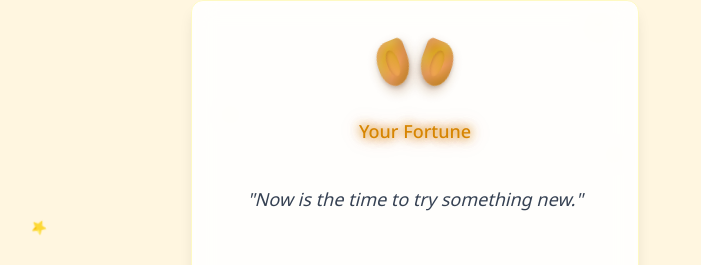
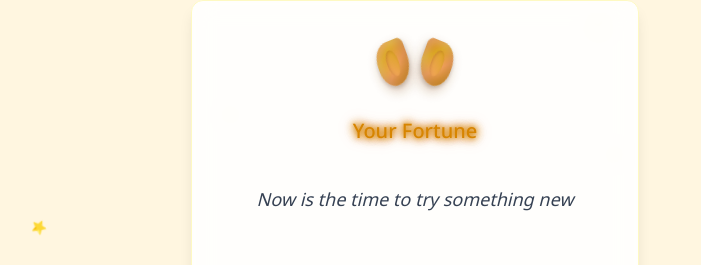
Before and after one commit to alexandrertav/fortune-cookie, a Next.js app: page / in a window 1280 px wide. Both pictures are taken after a click on the element 640 px from the left and 330 px from the top of the page. Shown: the part 178-443 px from the top of the page, without its empty margins (225-926 px from the left). Built offline with nearby package versions, Linux system fonts and the light colour scheme.

Commit message:
Ajustando fontes

```diff
--- a/src/app/globals.css
+++ b/src/app/globals.css
@@ -379,11 +379,13 @@ body {
 .fortune-title {
   color: #D78500;
   text-shadow:
+    0 0 4px rgba(215, 133, 0, 0.8),
     0 0 8px rgba(215, 133, 0, 0.6),
-    0 0 16px rgba(215, 133, 0, 0.4),
-    0 0 24px rgba(215, 133, 0, 0.3),
-    0 0 32px rgba(215, 133, 0, 0.2);
-  filter: drop-shadow(0 0 6px rgba(215, 133, 0, 0.5));
+    0 0 12px rgba(215, 133, 0, 0.4),
+    0 0 16px rgba(215, 133, 0, 0.3),
+    0 0 20px rgba(215, 133, 0, 0.2),
+    0 0 24px rgba(215, 133, 0, 0.1);
+  filter: drop-shadow(0 0 4px rgba(215, 133, 0, 0.6));
 }
 
 .lucky-numbers-title {
--- a/src/components/FortuneCookie.tsx
+++ b/src/components/FortuneCookie.tsx
@@ -2,12 +2,12 @@
 import { useState } from "react";
 
 const fortunes = [
-  'Great things are coming your way.',
-  'A thrilling time is in your near future.',
-  'Now is the time to try something new.',
-  'Your hard work will soon pay off.',
-  'Happiness will find you when you least expect it.',
-  'Adventure awaits around the corner.',
+  "Great things are coming your way",
+  "A thrilling time is in your near future",
+  "Now is the time to try something new",
+  "Your hard work will soon pay off",
+  "Happiness will find you when you least expect it",
+  "Adventure awaits around the corner",
 ];
 
 export default function FortuneCookie() {
@@ -95,11 +95,11 @@ export default function FortuneCookie() {
       </div>
     </div>
 
-    <h2 className="text-lg font-medium fortune-title">Your Fortune</h2>
+    <h2 className="text-xl font-medium fortune-title">Your Fortune</h2>
 
 
     <div className="py-4">
-      <p className="italic text-center text-lg leading-relaxed text-gray-700">"{fortune}"</p>
+      <p className="italic text-center text-lg leading-relaxed text-gray-700">{fortune}</p>
     </div>
 
 
```
Also changed, not shown: 1 other file (tests, documents, lock files or other folders).
